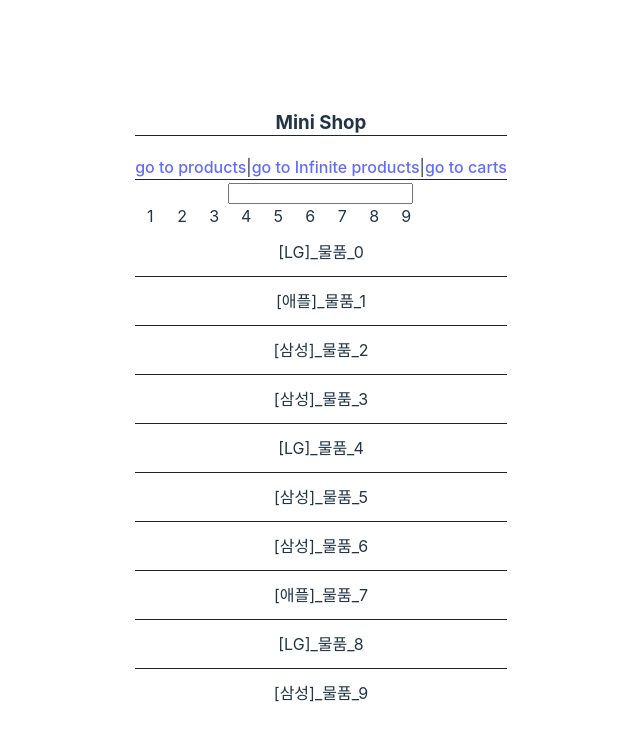
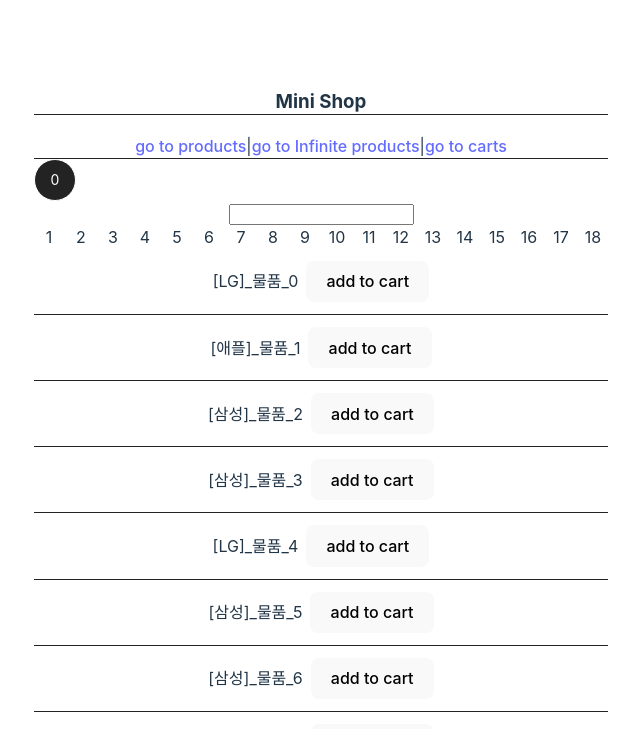
Before and after one commit to KoreanCodingMachine/react-vite-sign-in, a React (Vite) app: page /mini-shop in a window 1280 px wide. Shown: the top 740 px of the page, without its empty margins (319-959 px from the left). Built offline with nearby package versions, Linux system fonts and the light colour scheme.

Commit message:
prd + infinite

```diff
--- /dev/null
+++ b/src/components/Product/CartCount.tsx
@@ -0,0 +1,24 @@
+import { useProductContext } from '../../contexts/ProductsContext'
+
+export default function CartCount() {
+  const { carts } = useProductContext()
+
+  return (
+    <div
+      style={{
+        width: '40px',
+        height: '40px',
+        borderRadius: '9999px',
+        border: '1px solid #ffffff',
+        background: '#232323',
+        color: '#ffffff',
+        display: 'flex',
+        justifyContent: 'center',
+        alignItems: 'center',
+        fontSize: '14px',
+      }}
+    >
+      {Object.keys(carts).length}
+    </div>
+  )
+}
--- a/src/contexts/ProductsContext.tsx
+++ b/src/contexts/ProductsContext.tsx
@@ -1,16 +1,20 @@
 import {
   createContext,
   PropsWithChildren,
-  useCallback,
+  // useMemo,
+  // useCallback,
   useContext,
   useState,
 } from 'react'
 import { IProduct } from '../types'
 import generateMockProducts from './products-mock'
+import generateMockCart from './cart-mock'
 import Products from './../pages/MiniShop/Products'
-import { array } from 'prop-types'
+
+type ProductId = IProduct['id']
 
 const getProducts = generateMockProducts()
+const mockCart = generateMockCart()
 
 interface IProductQuery {
   keyword: string
@@ -27,6 +31,7 @@
 interface IProductContext {
   // state
   products: IProduct[]
+  carts: { [id: ProductId]: number }
   totalPage: number
   query: IProductQuery
   loading: IProductLoading
@@ -34,13 +39,17 @@
   // actions (request server)
   gets(): Promise<void>
   get(id: string): Promise<IProduct>
-  addToCart(id: string): Promise<any>
+  addToCart(id: ProductId): Promise<boolean>
+  subToCart(id: ProductId): Promise<{ data: boolean }>
+  removeToCart(id: ProductId): Promise<{ data: boolean }>
+  getsCart(): Promise<{ data: { [id: ProductId]: number } }>
 
   setQuery(query: Partial<IProductQuery>): void
 }
 
 const useDefaultProductContext = () => {
   const [products, setProducts] = useState<IProduct[]>([])
+  const [carts, setCarts] = useState<{ [id: ProductId]: number }>({})
   const [totalPage, setTotalPage] = useState(0)
   const [query, _setQuery] = useState<IProductQuery>({
     keyword: '',
@@ -71,9 +80,25 @@
     return Promise.resolve({} as IProduct)
   }
 
-  const addToCart = (id: string) => {
-    return Promise.resolve()
+  const addToCart = async (id: ProductId) => {
+    setLoading({ addToCart: true })
+    let result = false
+
+    try {
+      result = (await mockCart.add(id)).data
+    } catch (error) {
+      console.warn(error)
+    } finally {
+      setLoading({ addToCart: false })
+
+      getsCart().then(res => setCarts(res.data))
+    }
+
+    return result
   }
+  const subToCart = (id: ProductId) => mockCart.sub(id)
+  const removeToCart = (id: ProductId) => mockCart.remove(id)
+  const getsCart = () => mockCart.gets()
 
   const setQuery = (query: Partial<IProductQuery>) =>
     _setQuery(prev => ({ ...prev, ...query }))
@@ -82,11 +107,15 @@
     _setLoading(prev => ({ ...prev, ...loading }))
 
   return {
+    carts,
     products,
     loading,
     gets,
     get,
     addToCart,
+    subToCart,
+    removeToCart,
+    getsCart,
     query,
     setQuery,
     totalPage,
@@ -95,6 +124,7 @@
 
 // contextapi 생성 (초기값)
 const ProductContext = createContext<IProductContext>({
+  carts: {},
   products: [],
   totalPage: 0,
   query: {
@@ -110,7 +140,10 @@
   },
   gets: () => Promise.resolve(),
   get: () => Promise.resolve({} as IProduct),
-  addToCart: () => Promise.resolve(),
+  addToCart: () => Promise.resolve(false),
+  subToCart: () => Promise.resolve({ data: false }),
+  removeToCart: () => Promise.resolve({ data: false }),
+  getsCart: () => Promise.resolve({ data: {} }),
   setQuery: () => null,
 })
 
--- /dev/null
+++ b/src/contexts/cart-mock.ts
@@ -0,0 +1,75 @@
+import { IProduct } from '../types'
+
+type ProductId = IProduct['id']
+
+const getRandom = (min: number, max: number) => Math.floor(Math.random() * max) + min
+
+const generateMockCart = () => {
+  const mockProductIdMap: {
+    [id: number]: number
+  } = {}
+
+  return {
+    // 장바구니에 추가 (product 를 받음)
+    // add 를 계속 호출하면, 수량이 증가함
+    add(productId: ProductId): Promise<{ data: boolean }> {
+      return new Promise(resolve => {
+        setTimeout(() => {
+          if (!mockProductIdMap[productId]) {
+            mockProductIdMap[productId] = 0
+          }
+
+          mockProductIdMap[productId]++
+          console.log(mockProductIdMap)
+
+          resolve({ data: true })
+        }, getRandom(300, 700))
+      })
+    },
+
+    // 장바구니의 수량을 감소시킴
+    // 수량이 0이 되면 장바구니 목록에서 삭제
+    sub(productId: ProductId): Promise<{ data: boolean }> {
+      return new Promise(resolve => {
+        setTimeout(() => {
+          if (!mockProductIdMap[productId]) {
+            return resolve({ data: false })
+          }
+
+          mockProductIdMap[productId]--
+
+          if (!mockProductIdMap[productId]) {
+            delete mockProductIdMap[productId]
+          }
+
+          resolve({ data: true })
+        }, getRandom(300, 700))
+      })
+    },
+
+    // 장바구니에서 삭제 (productId 를 받음)
+    remove(productId: ProductId): Promise<{ data: boolean }> {
+      return new Promise(resolve => {
+        setTimeout(() => {
+          delete mockProductIdMap[productId]
+
+          resolve({ data: true })
+        }, getRandom(300, 700))
+      })
+    },
+
+    gets(): Promise<{ data: {
+      [id: number]: number
+    } }> {
+      return new Promise(resolve => {
+        setTimeout(() => {
+          resolve({
+            data: mockProductIdMap
+          })
+        }, getRandom(300, 700))
+      })
+    },
+  }
+}
+
+export default generateMockCart
--- a/src/contexts/products-mock.ts
+++ b/src/contexts/products-mock.ts
@@ -5,7 +5,7 @@
 const getRandom = (min: number, max: number) => Math.floor(Math.random() * max) + min
 
 const generateMockProducts = () => {
-  const totalLength = getRandom(5, 200)
+  const totalLength = getRandom(20, 400)
   const mockProducts = Array.from({ length: totalLength }, (_, i) => {
     const brand = BRAND_LIST[getRandom(0, BRAND_LIST.length)]
 
--- a/src/pages/MiniShop/Main.tsx
+++ b/src/pages/MiniShop/Main.tsx
@@ -1,5 +1,6 @@
 import { Outlet, Link } from 'react-router-dom'
 import { ProductContextProvider } from '../../contexts/ProductsContext'
+import CartCount from '../../components/Product/CartCount'
 
 const Main = () => {
   return (
@@ -24,6 +25,10 @@
         <Link to="/mini-shop/carts">go to carts</Link>
       </div>
 
+      <div>
+        <CartCount />
+      </div>
+
       <Outlet />
     </ProductContextProvider>
   )
--- a/src/pages/MiniShop/Products.tsx
+++ b/src/pages/MiniShop/Products.tsx
@@ -21,12 +21,12 @@
 
 // 1. 물품 목록 가져오기 -> context 를 사용해서 가져오는 방식을 사용
 const Products = () => {
-  const { loading, gets, products, query, setQuery, totalPage } =
+  const { loading, gets, products, query, addToCart, setQuery, totalPage } =
     useProductContext()
 
   useEffect(() => {
     gets()
-  }, [query.keyword, query.page, query.pageSize])
+  }, [query])
 
   return (
     <>
@@ -55,7 +55,26 @@
           <div>Loading...</div>
         ) : (
           products.map(prd => {
-            return <div key={prd.id}>{prd.name}</div>
+            return (
+              <div
+                key={prd.id}
+                style={{
+                  display: 'flex',
+                  gap: '8px',
+                  alignItems: 'center',
+                  justifyContent: 'center',
+                }}
+              >
+                <span>{prd.name}</span>
+                <button
+                  type="button"
+                  onClick={() => addToCart(prd.id)}
+                  disabled={loading.addToCart}
+                >
+                  add to cart
+                </button>
+              </div>
+            )
           })
         )}
       </StyledProducts>
--- a/src/pages/MiniShop/ProductsInfinite.tsx
+++ b/src/pages/MiniShop/ProductsInfinite.tsx
@@ -1,4 +1,4 @@
-import { useEffect, useRef, useState } from 'react'
+import { useCallback, useEffect, useRef, useState } from 'react'
 import styled from 'styled-components'
 import { useProductContext } from '../../contexts/ProductsContext'
 
@@ -23,35 +23,40 @@
 const ProductsInfinite = () => {
   const pageEnd = useRef<HTMLDivElement>(null)
 
+  console.log('reload')
+
   const { loading, gets, products, query, setQuery, totalPage } =
     useProductContext()
 
   const { page, keyword, pageSize } = query
-
   const [total, setTotal] = useState([])
-
-  console.log('page', page)
-  console.log('products', products)
 
   // 중복제거
   const filterArray = () => {
-    const arr = total.concat(products)
-    console.log('arr', arr)
-    const data = [...new Set(arr)]
-    setTotal(data)
+    // const arr = total.concat(products)
+    // console.log('arr', arr)
+    // const data = [...new Set(arr)]
+    // console.log(total.map(v => v.id))
+    // console.log(products.map(v => v.id))
+    setTotal([...new Set([...total, ...products])])
+    // setTotal(prev => [...new Set([...prev, ...products])])
   }
 
-  const onIntersect = (entries: any, observer: any) => {
+  const onIntersect = useCallback(
+    (entries: any, observer: any) => {
       entries.forEach((entry: any) => {
         if (entry.isIntersecting) {
-        console.log('!?!?!?')
+          // console.log('!?!?!?')
           //뷰포트에 마지막 이미지가 들어오고, page값에 1을 더하여 새 fetch 요청을 보내게됨 (useEffect의 dependency배열에 page가 있음)
+          // console.log(query)
           setQuery({ page: page + 1 })
           // 현재 타겟을 observe한다.
           observer.observe(entry.target)
         }
       })
-  }
+    },
+    [query]
+  )
 
   useEffect(() => {
     gets()
@@ -60,7 +65,7 @@
   useEffect(() => {
     //observer 인스턴스를 생성한 후 구독
     let observer: any
-    if (pageEnd) {
+    if (pageEnd.current) {
       observer = new IntersectionObserver(onIntersect, { threshold: 0.5 })
       //observer 생성 시 observe할 target 요소는 불러온 이미지의 마지막아이템(배열의 마지막 아이템)으로 지정
       if (page === totalPage) {
@@ -80,14 +85,13 @@
   return (
     <>
       <StyledProducts>
-        {loading.gets ? (
-          <div>...Loading</div>
-        ) : (
-          total.map(prd => {
+        {total.map(prd => {
           return <div key={prd.id}>{prd.name}</div>
-          })
+        })}
+        {loading.gets && <div>...Loading</div>}
+        {products.length === 0 ? null : (
+          <div ref={pageEnd}>.....{page}......</div>
         )}
-        {products.length === 0 ? null : <div ref={pageEnd}>............</div>}
       </StyledProducts>
     </>
   )
```
Lines whose indentation alone changed are shown as unchanged.
